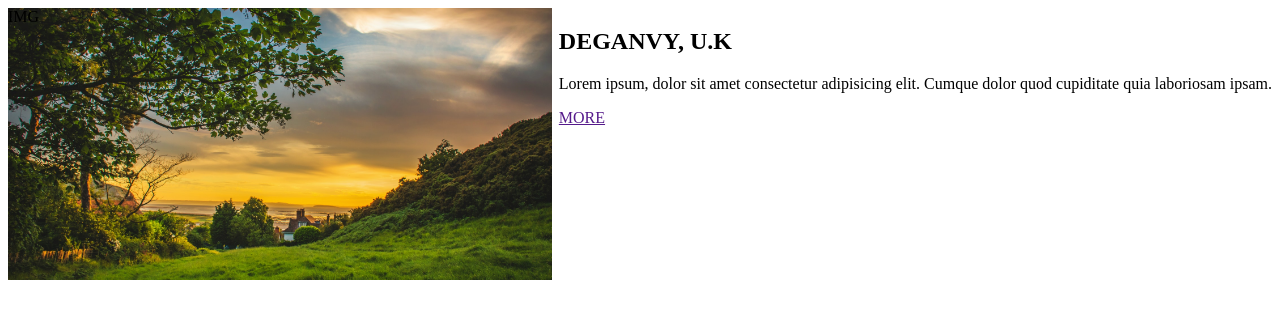
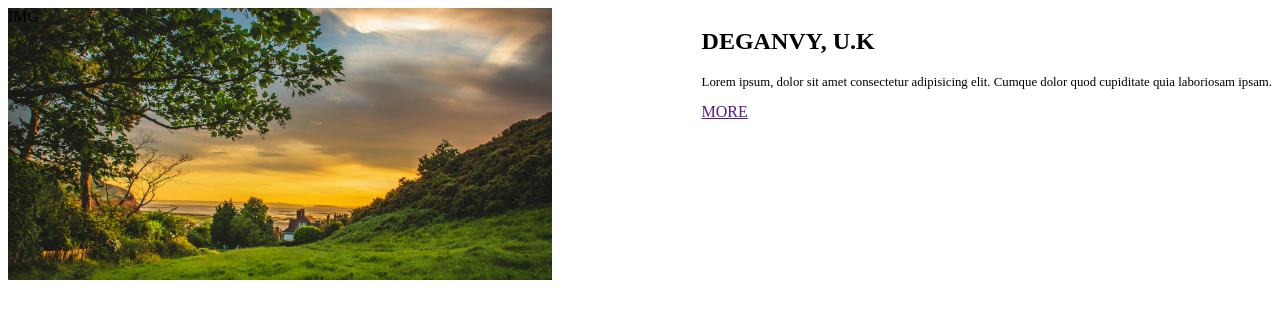
Before and after one commit to ali-s3/test, a plain HTML site: page index.html in a window 1280 px wide. Drawn offline with Linux system fonts and the light colour scheme.

Commit message:
Update styles.css

```diff
--- a/styles.css
+++ b/styles.css
@@ -26,5 +26,5 @@
 
 }
 p{
-    font-size: 1rem;
+    font-size: 1vw;
 }
```
